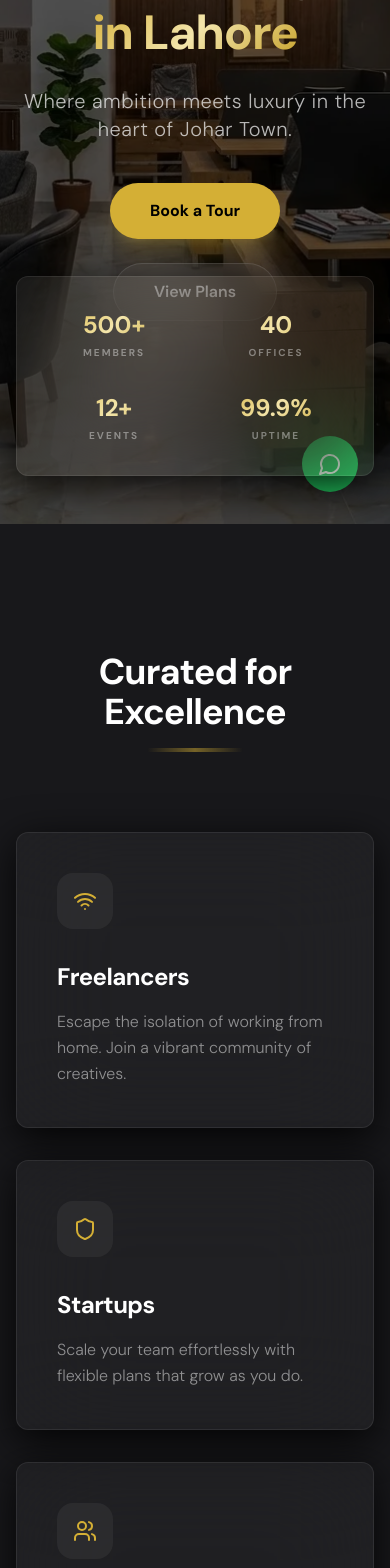
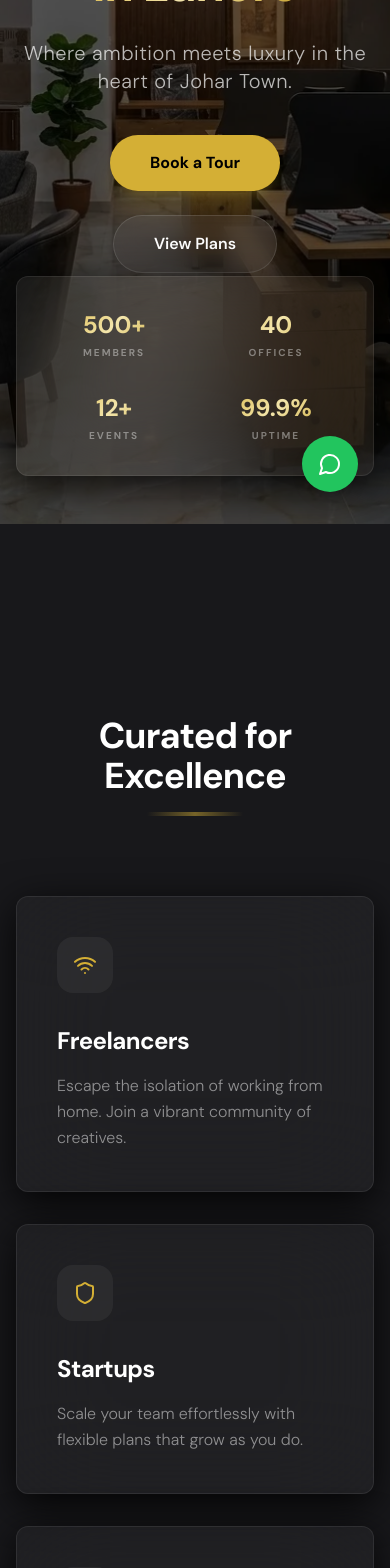
Before and after one commit to Wahabkh01/The-Cowork, a React (Vite) app: page / in a window 390 px wide. Shown: the part 320-1888 px from the top of the page. Built offline with nearby package versions, Linux system fonts and the light colour scheme; a web font is replaced by a local one.

Commit message:
Added Whatsapp button and Fixed Footer

```diff
--- a/src/components/Footer.tsx
+++ b/src/components/Footer.tsx
@@ -78,7 +78,7 @@ export function Footer() {
         href="https://wa.me/923334835258"
         target="_blank"
         rel="noopener noreferrer"
-        className="fixed bottom-8 right-8 bg-green-500 text-white p-4 rounded-full shadow-lg hover:bg-green-600 transition-colors"
+        className="fixed bottom-8 right-8 bg-green-500 text-white p-4 rounded-full shadow-lg hover:bg-green-600 transition-colors z-50"
       >
         <MessageCircle size={24} />
       </a>
--- a/src/pages/Home.tsx
+++ b/src/pages/Home.tsx
@@ -33,7 +33,7 @@ export default function Home() {
               Where ambition meets luxury in the heart of Johar Town.
             </p>
 
-            <div className="flex flex-col sm:flex-row gap-6 justify-center">
+            <div className="flex flex-col sm:flex-row gap-6 justify-center mb-24 sm:mb-0">
               <Link href="/contact">
                 <button className="px-10 py-4 bg-primary text-black font-bold rounded-full hover:scale-105 transition-all duration-500 shadow-xl shadow-primary/20" data-testid="button-book-tour">
                   Book a Tour
@@ -67,7 +67,7 @@ export default function Home() {
       </section>
 
       {/* Target Audience */}
-      <Section className="py-32">
+      <Section className="pt-48 md:pt-32">
         <div className="text-center mb-20">
           <h2 className="text-white mb-4">Curated for Excellence</h2>
           <div className="w-24 h-1 bg-gradient-to-r from-transparent via-primary to-transparent mx-auto opacity-50" />
```
